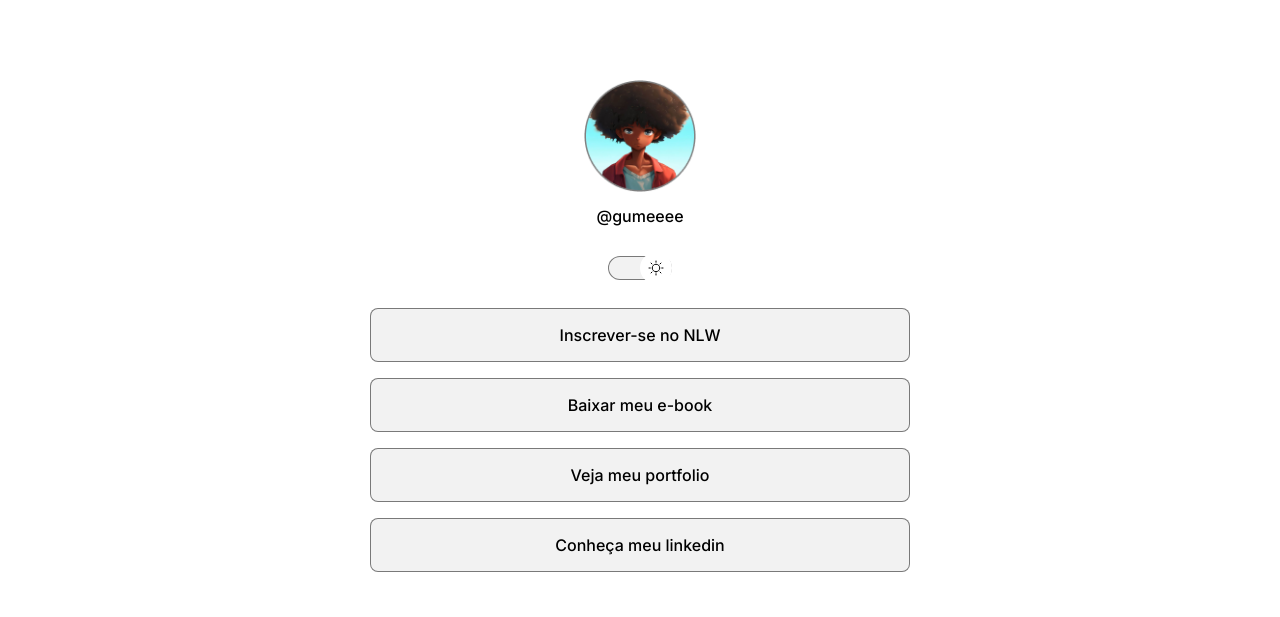
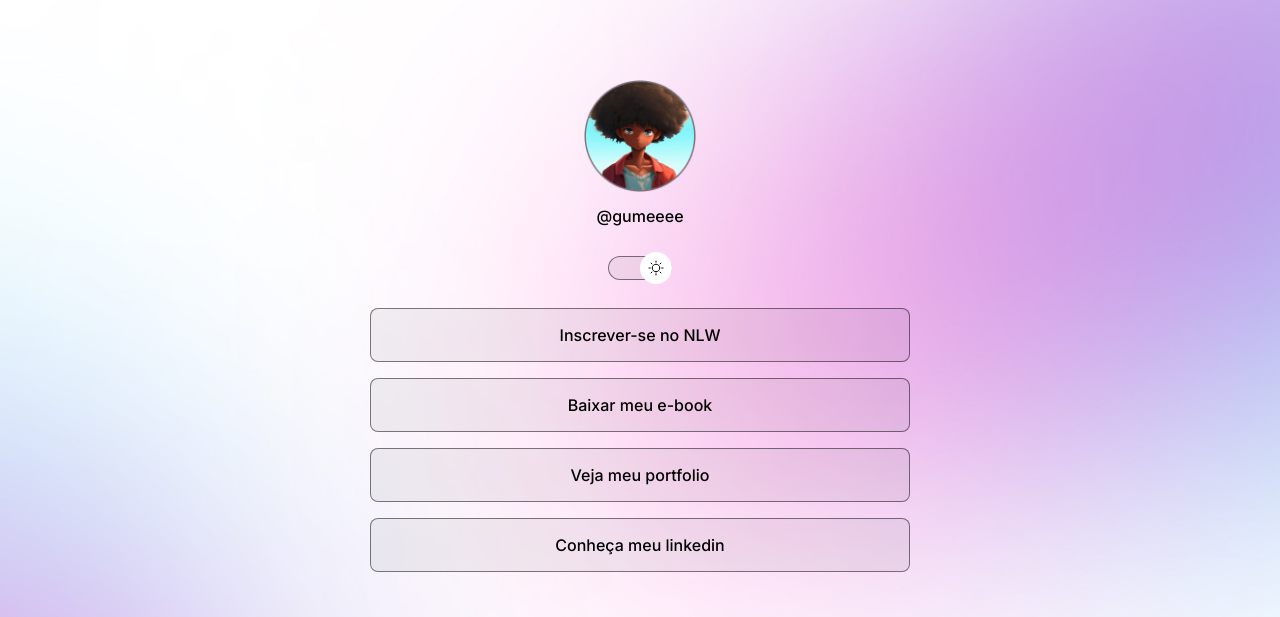
Before and after one commit to gumeeee/Projeto-Switch, a plain HTML site: page index.html in a window 1280 px wide. Shown: the top 617 px of the page. Drawn offline with nearby package versions, Linux system fonts and the light colour scheme.

Commit message:
Alterando nome dos arquivos de bg-desktop e adicionando media queries

```diff
--- a/styles/style.css
+++ b/styles/style.css
@@ -180,3 +180,15 @@ footer {
   text-align: center;
   font-size: 14px;
 }
+
+/* Media queries */
+
+@media (min-width: 700px) {
+  :root {
+    --bg-url: url("../assets/bg-desktop");
+  }
+
+  .light {
+    --bg-url: url("../assets/bg-desktop-light.jpg");
+  }
+}
```
Also changed, not shown: assets/bg-desktop-light.jpg (renamed from assets/bg-light.jpg), assets/bg-desktop.jpg (renamed from assets/bg.jpg).
